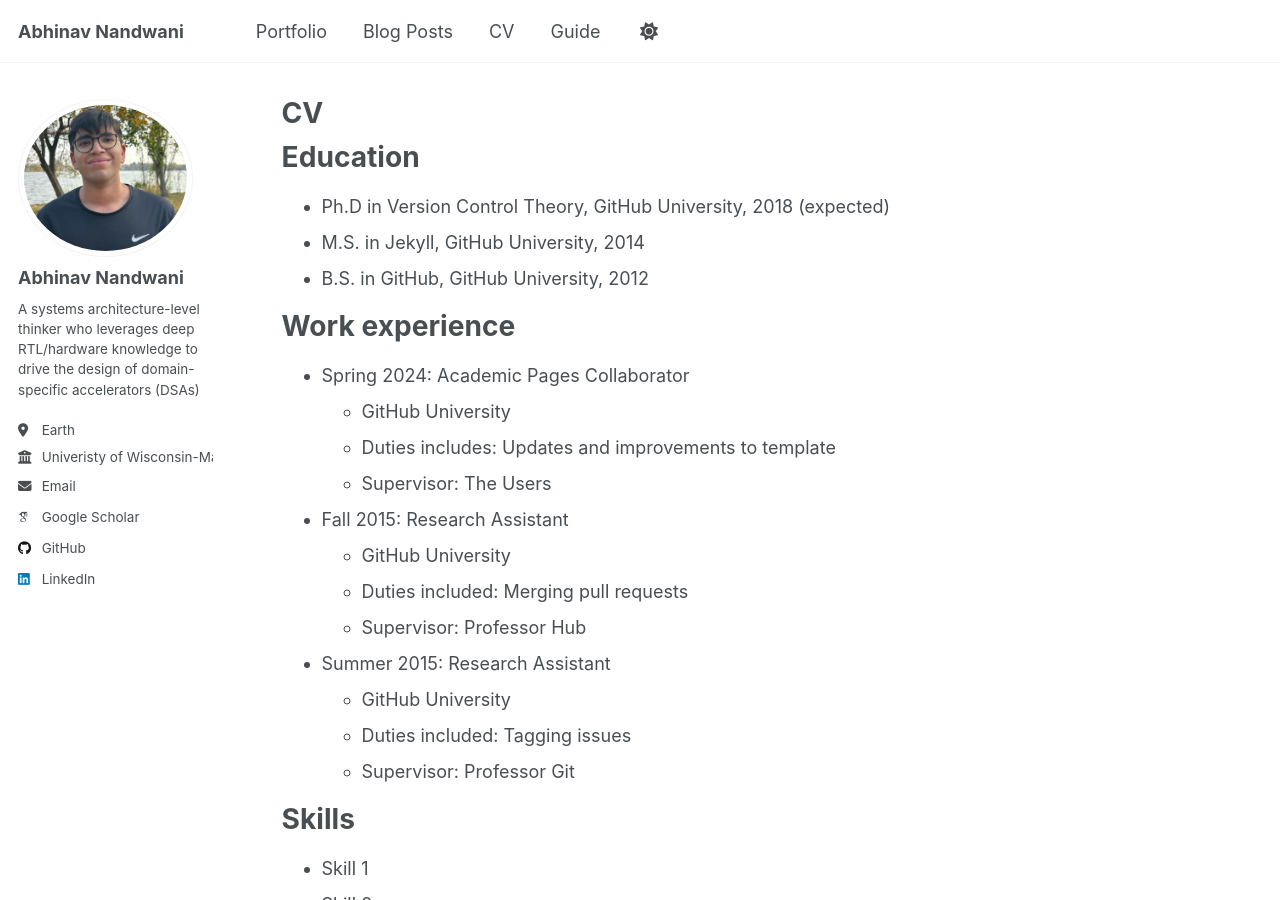
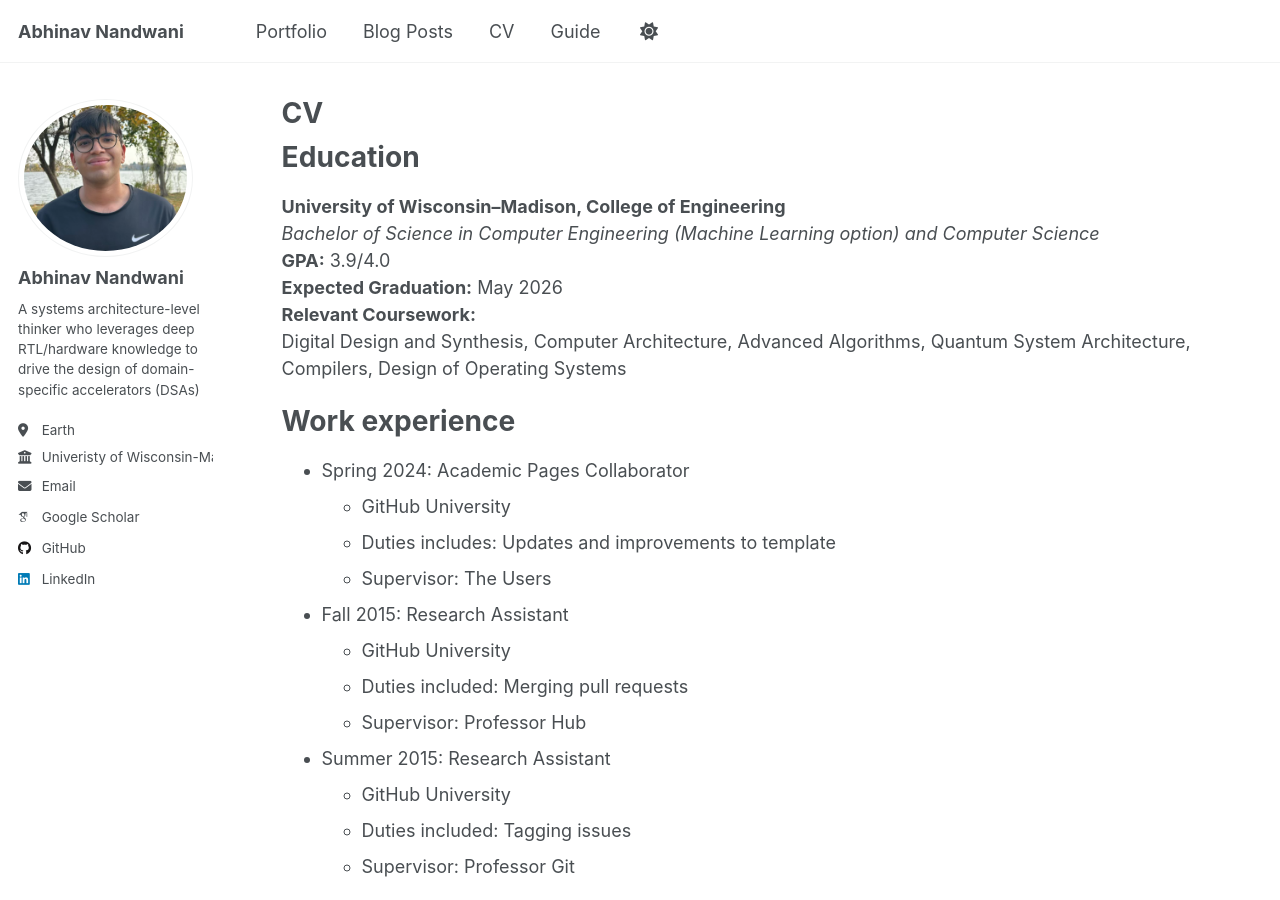
Before and after one commit to abhinavnandwani/abhinavnandwani-2.github.io, a Jekyll site: the page built from _pages/cv.md, in a window 1280 px wide and 900 px high. Built offline with Jekyll 4.4.1, drawn with Linux system fonts in a browser that asks for light colours; some web fonts are replaced.

Commit message:
cv update

```diff
--- a/_pages/cv.md
+++ b/_pages/cv.md
@@ -11,9 +11,13 @@ redirect_from:
 
 Education
 ======
-* Ph.D in Version Control Theory, GitHub University, 2018 (expected)
-* M.S. in Jekyll, GitHub University, 2014
-* B.S. in GitHub, GitHub University, 2012
+**University of Wisconsin–Madison, College of Engineering**
+*Bachelor of Science in Computer Engineering (Machine Learning option) and Computer Science*
+**GPA:** 3.9/4.0
+**Expected Graduation:** May 2026
+**Relevant Coursework:**
+Digital Design and Synthesis, Computer Architecture, Advanced Algorithms, Quantum System Architecture, Compilers, Design of Operating Systems
+
 
 Work experience
 ======
```
